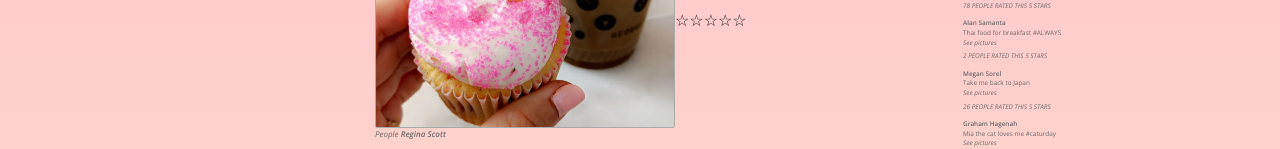
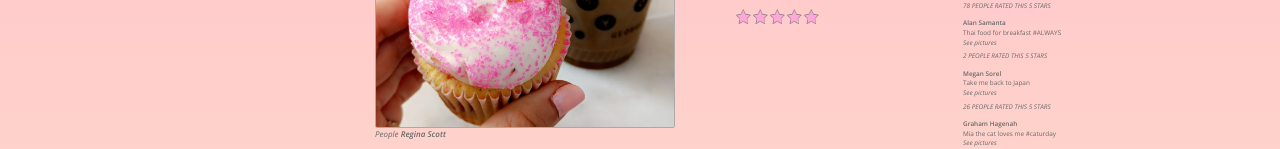
Before and after one commit to reginapizza/nosediveUI, a website built with webpack: page index.html in a window 1280 px wide. Shown: the part 275-424 px from the top of the page. Built offline with nearby package versions, Linux system fonts and the light colour scheme; files whose address does not match are found by name.

Commit message:
Added colored star images to post ratings

```diff
--- a/assets/styles/index.scss
+++ b/assets/styles/index.scss
@@ -156,6 +156,10 @@ label {
   font-weight: 300;
 }
 
+.stars {
+  margin: 1px;
+}
+
 .top-commenter {
   font-size: .4rem;
   font-weight: 600;
--- a/index.html
+++ b/index.html
@@ -82,8 +82,12 @@
                   <p class="top-commenter-rating">4.8</p>
                 </div>
               </div>
-              <div class="row">
-                <span>☆</span><span>☆</span><span>☆</span><span>☆</span><span>☆</span>
+              <div class="row justify-content-end">
+                <img src="./public/star-outline.png" class="stars" alt="star" height="15" width="15">
+                <img src="./public/star-outline.png" class="stars" alt="star" height="15" width="15">
+                <img src="./public/star-outline.png" class="stars" alt="star" height="15" width="15">
+                <img src="./public/star-outline.png" class="stars" alt="star" height="15" width="15">
+                <img src="./public/star-outline.png" class="stars" alt="star" height="15" width="15">
               </div>
               <div class="row">
             </div>
```
Also changed, not shown: public/example-ui.png (added), public/star-outline.png (added), public/star-outline.svg (added).
